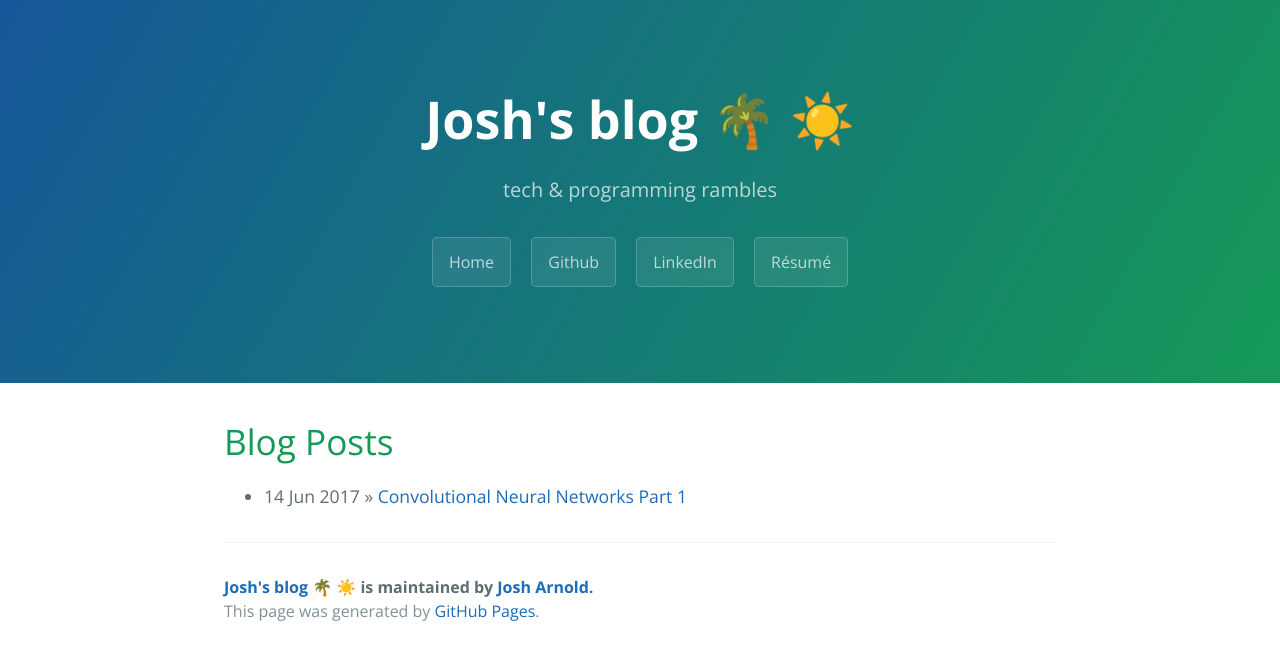
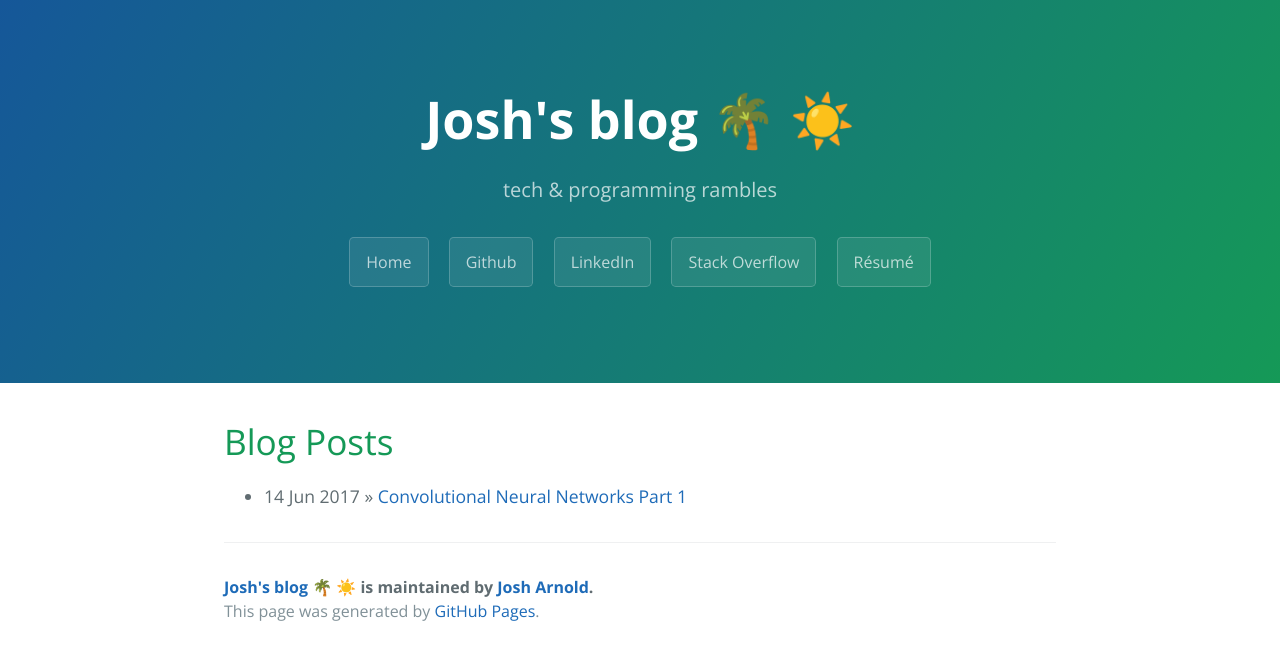
Before and after one commit to josharnoldjosh/josharnoldjosh.github.io, a Jekyll site: the page built from index.html, in a window 1280 px wide. Shown: the top 660 px of the page. Built offline with Jekyll 4.4.1, drawn with Linux system fonts in a browser that asks for light colours; the list of posts is cut into pages by our own code.

Commit message:
Update page-header.html

```diff
--- a/_includes/page-header.html
+++ b/_includes/page-header.html
@@ -4,5 +4,6 @@
   <a href="/" class="btn"> Home </a>
     <a href="https://github.com/josharnoldjosh" class="btn"> Github </a>
   <a href="https://www.linkedin.com/in/josh-arnold-8854a2b0" class="btn"> LinkedIn </a>
+  <a href="https://stackoverflow.com/users/2872779/josh" class="btn"> Stack Overflow </a>
   <a href="/cv" class="btn"> Résumé </a>
 </section>
```
